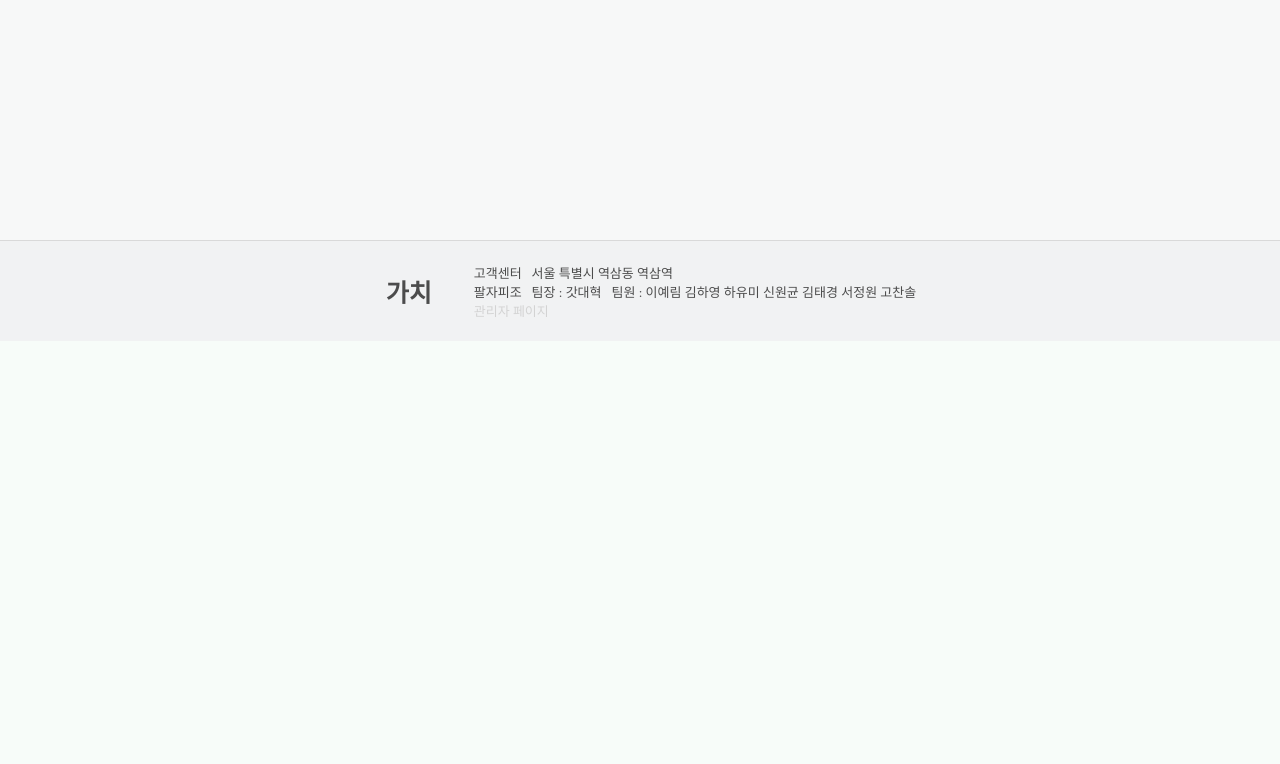
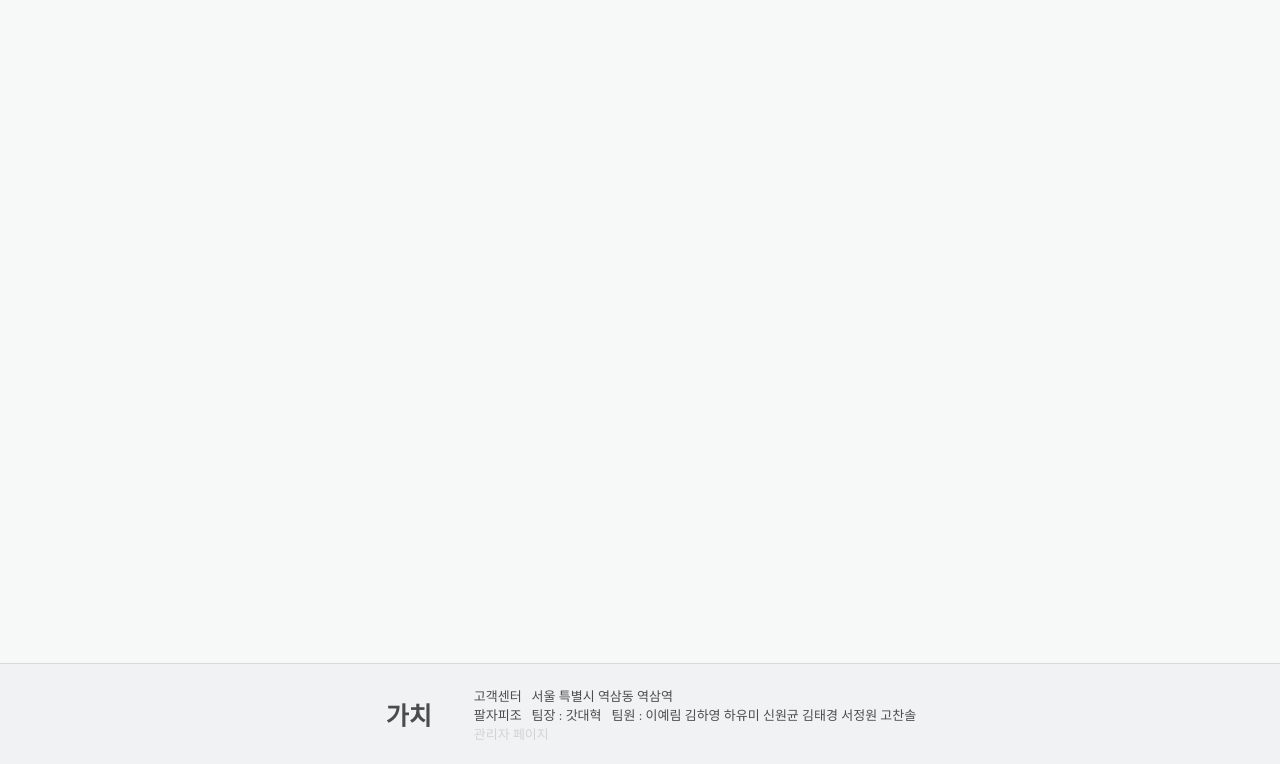
Before and after one commit to LiveEasyStreet/FinalProject, a Spring Boot app: page / in a window 1280 px wide. Shown: the part 459-1223 px from the top of the page. Before the commit the page ends 776 px from the top, so only its background shows below. Run offline with Spring Boot 4, Linux system fonts and the light colour scheme; some libraries are stand-ins or nearby versions; some web fonts are replaced.

Commit message:
:hammer: ecovalue-layout.css 수정
Issues: #6

```diff
--- a/src/main/resources/static/assets/css/ecovalue-layout.css
+++ b/src/main/resources/static/assets/css/ecovalue-layout.css
@@ -246,6 +246,7 @@ body {
 /* 레이아웃 중간 콘텐츠 영역 _ 세로길이 유동적으로 변경 */
 .main_contents_wrap {
     width: 1280px;
+    min-height: 1000px;
     height: calc(100vh - 223px);
     margin: auto;
     padding: 20px;
```
